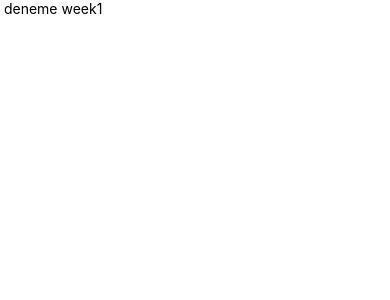
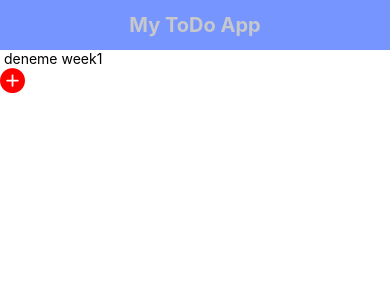
Before and after one commit to SuzanaILIEVA/TodoApp-Native, a React Native app: screen / in a window 390 px wide. Shown: the top 300 px of the page. Built offline with nearby package versions, Linux system fonts and the light colour scheme.

Commit message:
created header component

```diff
--- a/App.js
+++ b/App.js
@@ -1,12 +1,18 @@
 import React from 'react';
 
 import {SafeAreaView, Text, View} from 'react-native';
+import Header from './src/components/header';
+import generalStyles from './src/utils/generalStyles';
+import Icon from 'react-native-vector-icons/dist/AntDesign';
 
 function App() {
   return (
-    <SafeAreaView>
+    <SafeAreaView style={generalStyles.flex1}>
       <View>
+        <Header title="My ToDo App" />
+
         <Text> deneme week1</Text>
+        <Icon name="pluscircle" size={25} color="red" />
       </View>
     </SafeAreaView>
   );
--- a/package.json
+++ b/package.json
@@ -11,7 +11,8 @@
   },
   "dependencies": {
     "react": "18.3.1",
-    "react-native": "0.75.2"
+    "react-native": "0.75.2",
+    "react-native-vector-icons": "^10.1.0"
   },
   "devDependencies": {
     "@babel/core": "^7.20.0",
--- /dev/null
+++ b/src/components/header/index.js
@@ -0,0 +1,14 @@
+import React from 'react';
+import styles from './style';
+
+import {View, Text} from 'react-native';
+
+const Header = ({title = ''}) => {
+  return (
+    <View style={styles.headerWrapper}>
+      <Text style={styles.title}>{title}</Text>
+    </View>
+  );
+};
+
+export default Header;
--- /dev/null
+++ b/src/components/header/style.js
@@ -0,0 +1,19 @@
+import {StyleSheet} from 'react-native';
+import {colors} from '../../utils/contants';
+
+const styles = StyleSheet.create({
+  headerWrapper: {
+    width: '100%',
+    height: 50,
+    backgroundColor: colors.bgPrimary,
+    justifyContent: 'center',
+    alignItems: 'center',
+  },
+  title: {
+    fontWeight: 'bold',
+    fontSize: 20,
+    color: colors.textSecondary,
+  },
+});
+
+export default styles;
--- /dev/null
+++ b/src/utils/contants.js
@@ -0,0 +1,5 @@
+export const colors = {
+  bgPrimary: '#7695FF',
+  textPrimary: '#021526',
+  textSecondary: '#C7C8CC',
+};
--- /dev/null
+++ b/src/utils/generalStyles.js
@@ -0,0 +1,9 @@
+import {StyleSheet} from 'react-native';
+
+const generalStyles = StyleSheet.create({
+  flex1: {
+    flex: 1,
+  },
+});
+
+export default generalStyles;
```
Also changed, not shown: 2 other files (tests, documents, lock files or other folders).
